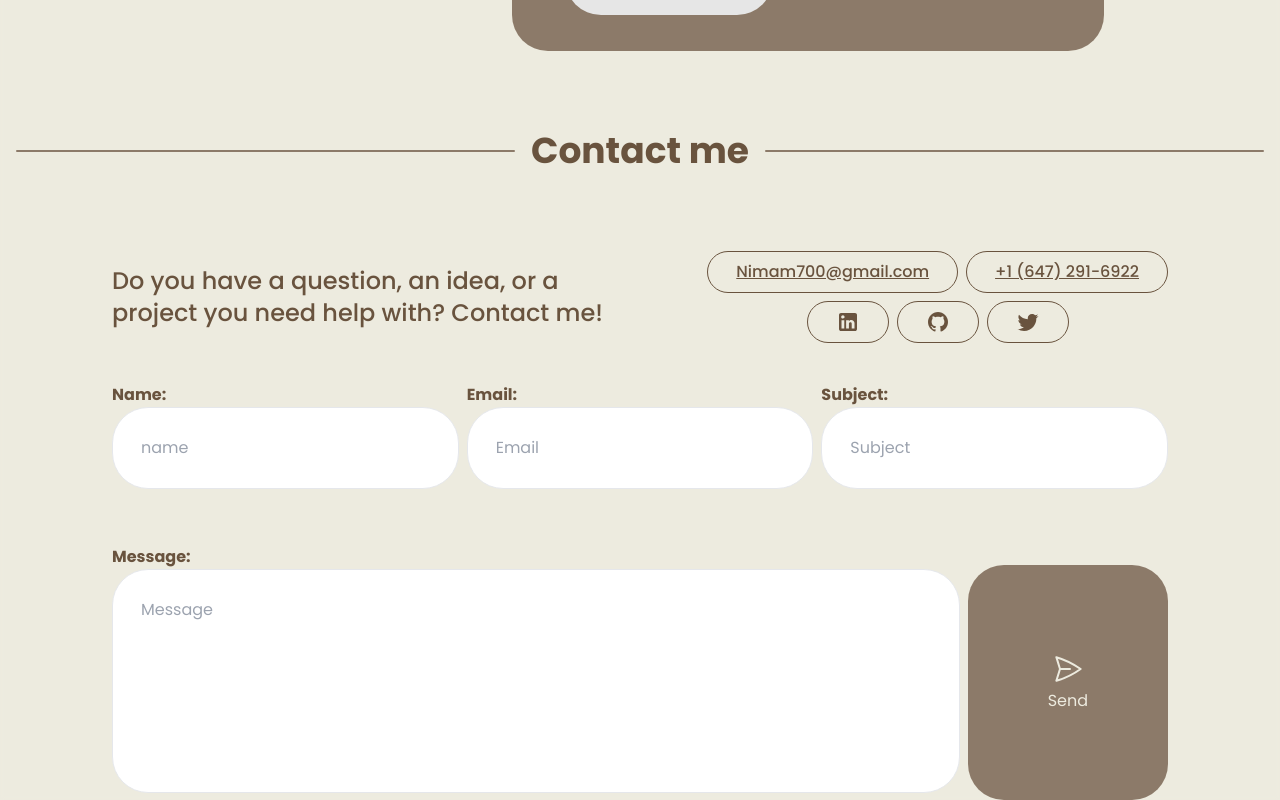
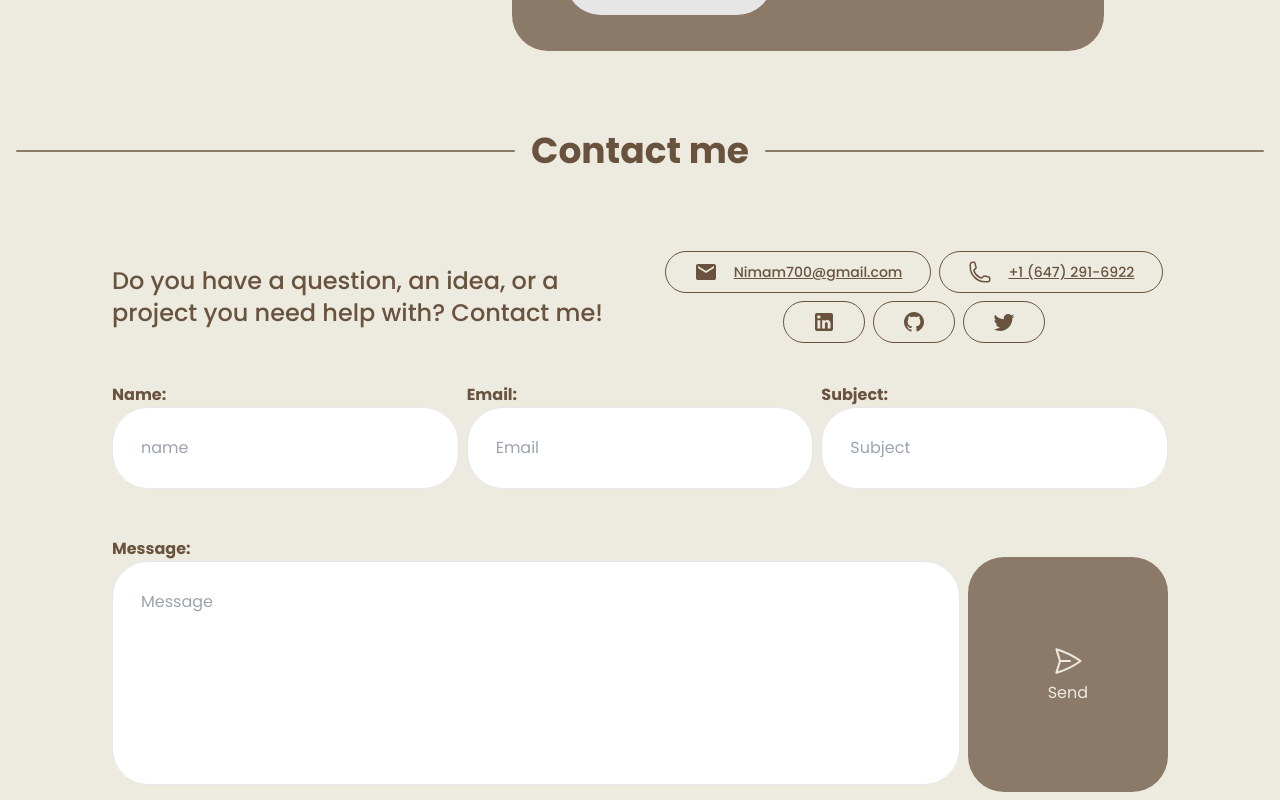
Before and after one commit to NB071/Portfolio, a React (Vite) app: page / in a window 1280 px wide. Shown: the part 3639-4439 px from the top of the page. Built offline with nearby package versions, Linux system fonts and the light colour scheme; what @xpd/tailwind-3dtransforms would draw is missing.

Commit message:
fix minor stylings and finish the section

```diff
--- a/src/pages/Landing.tsx
+++ b/src/pages/Landing.tsx
@@ -72,7 +72,7 @@ import {
   ExclamationCircleIcon,
   ArrowPathIcon,
   CheckBadgeIcon,
-  ShieldExclamationIcon
+  ShieldExclamationIcon,
 } from "@heroicons/react/24/outline";
 
 // Libs
@@ -1216,50 +1216,62 @@ const Landing = () => {
           </div>
           <section className="mt-20 flex flex-col gap-5  px-4 tab:px-24">
             <div className="flex flex-col gap-10 text-center text-2xl font-medium text-Dark-brown tab:flex-row tab:items-center tab:justify-between tab:text-left">
-              <p className="tab:w-[50%]">
+              <p className="flex-1">
                 Do you have a question, an idea, or a project you need help
                 with? Contact me!
               </p>
-              <div className="flex flex-col gap-2">
+              <div className="flex flex-1 flex-col gap-2">
                 <div className="flex flex-wrap justify-center gap-2">
-                  <Link
-                    to="matilto:nimam700@gmail.com"
-                    className="rounded-round border border-Dark-brown px-7 py-2 text-base underline"
-                  >
-                    Nimam700@gmail.com
-                  </Link>
-                  <Link
-                    to="tel:+16472916922"
-                    className="rounded-round border border-Dark-brown px-7 py-2 text-base underline"
-                  >
-                    +1 (647) 291-6922
+                  <Link to="matilto:nimam700@gmail.com">
+                    <div className="flex items-center gap-4 rounded-round border border-Dark-brown px-7 py-2 text-sm text-Dark-brown underline ">
+                      <img src={MailIcon} alt="Mail icon" className="w-6" />
+                      Nimam700@gmail.com
+                    </div>
+                  </Link>
+                  <Link to="tel:+16472916922">
+                    <div className="flex items-center gap-4 rounded-round border border-Dark-brown px-7 py-2 text-sm text-Dark-brown underline">
+                      <PhoneIcon className="w-6" />
+                      +1 (647) 291-6922
+                    </div>
                   </Link>
                 </div>
                 <div className="flex flex-wrap justify-center gap-2">
                   <Link
                     to="https://www.linkedin.com/in/nima-bargestan/"
-                    className="rounded-round border border-Dark-brown px-7 py-2 text-base underline"
-                  >
-                    <img src={LinkedInIcon} alt="LinkedIn Icon" />
+                    className="group rounded-round border border-Dark-brown px-7 py-2 text-base underline"
+                  >
+                    <img
+                      src={LinkedInIcon}
+                      alt="LinkedIn Icon"
+                      className="duration-500 group-hover:scale-90"
+                    />
                   </Link>
                   <Link
                     to="https://github.com/NB071"
-                    className="rounded-round border border-Dark-brown px-7 py-2 text-base underline"
-                  >
-                    <img src={GitHubIcon} alt="Github Icon" />
+                    className="group rounded-round border border-Dark-brown px-7 py-2 text-base underline"
+                  >
+                    <img
+                      src={GitHubIcon}
+                      className="duration-500 group-hover:scale-90"
+                      alt="Github Icon"
+                    />
                   </Link>
                   <Link
                     to="https://twitter.com/nimdev071"
-                    className="rounded-round border border-Dark-brown px-7 py-2 text-base underline"
-                  >
-                    <img src={TwitterIcon} alt="Twitter Icon" />
+                    className="group rounded-round border border-Dark-brown px-7 py-2 text-base underline"
+                  >
+                    <img
+                      src={TwitterIcon}
+                      className="duration-500 group-hover:scale-90"
+                      alt="Twitter Icon"
+                    />
                   </Link>
                 </div>
               </div>
             </div>
             <FormikProvider value={formik}>
               <form onSubmit={formik.handleSubmit}>
-                <div className="mt-5 flex flex-col gap-10 tab:gap-14">
+                <div className="mt-5 flex flex-col gap-10 tab:gap-12">
                   <div className="flex flex-col gap-10 tab:flex-row tab:gap-2">
                     <div className="relative flex-1">
                       <label
@@ -1272,7 +1284,7 @@ const Landing = () => {
                         type="text"
                         name="name"
                         id="name"
-                        className={`w-full rounded-round border bg-white px-7 py-7 text-Dark-brown ${
+                        className={`w-full rounded-round border bg-white px-7 py-7 text-Dark-brown duration-500 hover:border-Light-brown focus:outline-Dark-brown ${
                           formik.touched.name && formik.errors.name
                             ? "border-red-600"
                             : ""
@@ -1301,7 +1313,7 @@ const Landing = () => {
                         type="text"
                         name="email"
                         id="email"
-                        className={`w-full rounded-round border bg-white px-7 py-7 text-Dark-brown ${
+                        className={`w-full rounded-round border bg-white px-7 py-7 text-Dark-brown duration-500 hover:border-Light-brown focus:outline-Dark-brown ${
                           formik.touched.email && formik.errors.email
                             ? "border-red-600"
                             : ""
@@ -1330,7 +1342,7 @@ const Landing = () => {
                         type="text"
                         id="subject"
                         name="subject"
-                        className={`w-full rounded-round border bg-white px-7 py-7 text-Dark-brown ${
+                        className={`w-full rounded-round border bg-white px-7 py-7 text-Dark-brown duration-500 hover:border-Light-brown focus:outline-Dark-brown ${
                           formik.touched.subject && formik.errors.subject
                             ? "border-red-600"
                             : ""
@@ -1359,7 +1371,7 @@ const Landing = () => {
                       </label>
                       <textarea
                         name="message"
-                        className={`h-56 w-full resize-none rounded-round border bg-white px-7 py-7 text-Dark-brown ${
+                        className={`h-56 w-full resize-none rounded-round border bg-white px-7 py-7 text-Dark-brown duration-500 hover:border-Light-brown focus:outline-Dark-brown ${
                           formik.touched.message && formik.errors.message
                             ? "border-red-600"
                             : ""
@@ -1395,16 +1407,23 @@ const Landing = () => {
                         )}
                       </button>
                     ) : sendformSuccess === true ? (
-                      <div className="bg-green-600 text-green-900 flex flex-col items-center justify-center gap-1 rounded-round px-20 py-5 duration-500  tab:mt-5">
-                        <CheckBadgeIcon className="w-8 animate-pulse"/>
+                      <div className="flex flex-col items-center justify-center gap-1 rounded-round bg-green-600 px-20 py-5 text-green-900 duration-500  tab:mt-5">
+                        <CheckBadgeIcon className="w-8 animate-pulse" />
                         <p className="font-bold">Success</p>
-                        <p className="w-40 text-center">Thank you! I received your message. I will reply as soon as possible!</p>
+                        <p className="w-40 text-center">
+                          Thank you! I received your message. I will reply as
+                          soon as possible!
+                        </p>
                       </div>
                     ) : (
-                      <div className="bg-red-600 text-red-900 flex flex-col items-center justify-center gap-1 rounded-round px-20 py-5 duration-500 tab:mt-5">
-                        <ShieldExclamationIcon className="w-8 animate-pulse"/>
-                        <p className="font-bold">Failed - Please try again later</p>
-                        <p className="w-40 text-center">If the issue persists, contact me directly. Thank you!</p>
+                      <div className="flex flex-col items-center justify-center gap-1 rounded-round bg-red-600 px-20 py-5 text-red-900 duration-500 tab:mt-5">
+                        <ShieldExclamationIcon className="w-8 animate-pulse" />
+                        <p className="font-bold">
+                          Failed - Please try again later
+                        </p>
+                        <p className="w-40 text-center">
+                          If the issue persists, contact me directly. Thank you!
+                        </p>
                       </div>
                     )}
                   </div>
```
